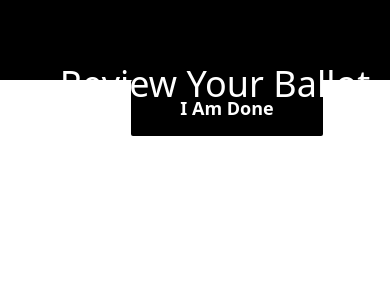
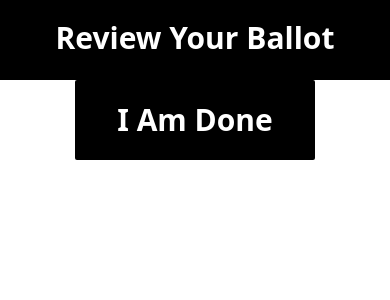
Before and after one commit to satyendradhaka/Election_Portal_2020, a Django app: template voter/templates/review.html in a window 390 px wide. Shown: the top 300 px of the page. Run offline with Django 3.2, Linux system fonts and the light colour scheme; the template is opened without the code that fills it: most values are stand-ins (such as "Sample title", 1, 10 or a date in 2020).

Commit message:
Made the review page responsive

```diff
--- a/geolocation/templates/verification.html
+++ b/geolocation/templates/verification.html
@@ -100,7 +100,7 @@
             </form>
         </div>
         <div class="lg:col-start-2 lg:col-span-3 place-self-center row-start-4 row-span-1 lg:row-span-3">
-            <button id="btnCapture" type="button" class="focus:bg-blue-500 relative bottom-10 lg:bottom-3 rounded-full shadow-lg bg-gray-100 w-24 h-24 lg:w-16 lg:h-16 hover:bg-blue-500">
+            <button id="btnCapture" type="button" class="focus:bg-blue-500 relative bottom-10 lg:bottom-28 left-7 rounded-full shadow-lg bg-gray-100 w-24 h-24 lg:w-16 lg:h-16 hover:bg-blue-500">
                 <img class="w-14 h-12 lg:h-7 ml-4 lg:ml-1" id="camera" src="{% static 'icons/camera.svg' %}" alt="">
                 <img class="w-14 h-12 lg:h-7 ml-4 lg:ml-1 hidden" id="video_camera" src="{% static 'icons/video.svg' %}" alt="">
             </button>
@@ -270,7 +270,7 @@
           }
           else{
             faceDetected=false;
-            await sleep(100);//if the last face detected is before 100 ms dont allow to click
+            await sleep(200);//if the last face detected is before 200 ms dont allow to click
             if (faceDetected==false){
               alert('No face in video')
             }
--- a/voter/static/css/base_copy.css
+++ b/voter/static/css/base_copy.css
@@ -95,7 +95,3 @@ li { cursor: pointer; }
 .custom-li {
   min-width: 50%;
 }
-
-.ab {
-  margin
-}
--- /dev/null
+++ b/voter/static/js/review.js
@@ -0,0 +1,3 @@
+$(document).ready(function () {
+
+});
--- a/voter/static/js/vote.js
+++ b/voter/static/js/vote.js
@@ -11,7 +11,6 @@ function getIds(contList) {
 }
 
 $(document).ready(function () {
-  console.log("ready!");
   $.each(ids, function(index, value) {
     $("#" + ids[index]).hover(
       function () {
--- a/voter/templates/base_cop_review.html
+++ b/voter/templates/base_cop_review.html
@@ -1,9 +1,15 @@
 <!DOCTYPE html>
+{% load static %}
 <html lang="en">
 <head>
     <meta charset="UTF-8">
     <meta name="viewport" content="width=device-width, initial-scale=1.0">
+
+    <script src="https://code.jquery.com/jquery-3.5.1.js" integrity="sha256-QWo7LDvxbWT2tbbQ97B53yJnYU3WhH/C8ycbRAkjPDc=" crossorigin="anonymous"></script>
     <link href="https://unpkg.com/tailwindcss@^2/dist/tailwind.min.css" rel="stylesheet">
+
+    <link rel="stylesheet" href="{% static 'css/base_cop_review.css' %}">
+    <script src="{% static 'js/review.js' %}"></script>
     <title>Document</title>
 </head>
 <body>
--- a/voter/templates/base_copy.html
+++ b/voter/templates/base_copy.html
@@ -25,8 +25,8 @@
 
   <div class="relative flex flex-row w-full h-40 sm:h-40 lg:h-40 bg-black gradient-black">
     <p class="relative top-10 sm:top-20 text-white pl-5 sm:pl-20 text-xl sm:text-3xl md:text-4xl 2xl:text-5xl" id="title">{% block designation %} {% endblock designation %}</p>
-    <button id="info-btn" class="relative top-5 sm:top-9 ml-5"><img src="{% static 'info.png' %}" alt=""></button>
-    <p id="info-txt" class="hidden relative top-8 sm:top-12 md:top-16 lg:top-5 ml-5 text-xs lg:text-base text-white w-80 md:w-96">Lorem ipsum dolor sit amet consectetur adipisicing elit. Deleniti vitae asperiores rerum, aspernatur aut facilis ad ducimus nihil magnam aliquid fugit molestias blanditiis quod cumque quidem quo aliquam eaque. Rem.</p>
+    <button id="info-btn" class="relative bottom-5 sm:top-9 ml-5"><img src="{% static 'info.png' %}" alt=""></button>
+    <p id="info-txt" class="hidden relative top-8 sm:top-12 md:top-16 lg:top-5 ml-5 text-xs lg:text-base text-white w-60 sm:w-80 md:w-96">Lorem ipsum dolor sit amet consectetur adipisicing elit. Deleniti vitae asperiores rerum, aspernatur aut facilis ad ducimus nihil magnam aliquid fugit molestias blanditiis quod cumque quidem quo aliquam eaque. Rem.</p>
   </div>
 
 
--- a/voter/templates/review.html
+++ b/voter/templates/review.html
@@ -2,21 +2,19 @@
 {% load static %}
 {% block content %}
 <div class="relative w-full text-center h-20 sm:h-28 lg:h-32 bg-black gradient-black">
-    <p class="relative top-16 sm:top-10 text-white pl-10 sm:pl-16 lg:pl-20 text-4xl sm:text-5xl" id="title">Review Your Ballot</p>
+    <p class="relative font-bold top-5 sm:top-10 text-white text-3xl sm:text-4xl md:text-5xl" id="title">Review Your Ballot</p>
 </div>
-<form class="ml-16" method="post">
+<form method="post">
     {% csrf_token %}
     {% for candidate in selectedCandidates %}
         {% if candidate.0 == "VP" %}
-            <p class="text-3xl">Vice President</p>
-            <br>
-            <ul class="space-y-4 sm:space-y-0 sm:flex sm:flex-wrap sm:space-x-10"></ul>
-            <button type="submit" name="choice" value={{candidate.2}}>
-                <li id="{{candidate.1.pk}}"
-                class="w-40 custom-li hover:shadow transition-colors duration-300 ease-in-out bg-gray-50 border-2 border-black px-4 rounded-md">
+            <p class="ml-5 sm:ml-10 text-2xl sm:text-3xl">Vice President</p>
+            <ul class="sm:flex sm:flex-wrap space-x-7 sm:space-x-10">
+                <button class="mt-3 mb-3 ml-5 sm:mt-5 sm:mb-5 sm:ml-10" type="submit" name="choice" value={{candidate.2}}>
+                    <li class="w-40 custom-li hover:shadow transition-colors duration-300 ease-in-out bg-gray-50 border-2 border-black px-4 rounded-md">
                         <span  class="py-4 content-center ">
                             <span id = "action_box_container_{{candidate.1.pk}}"
-                            class="relative right-14 top-3 transition-opacity duration-500 ease-in-out absolute m-auto border border-black rounded-md bg-gray-100 text-base font-bold px-3 py-2 ">
+                                class="relative right-14 ml-5 top-3 transition-opacity duration-500 ease-in-out absolute m-auto border border-black rounded-md bg-gray-100 text-base font-bold px-3 py-2 ">
                                 <span id="text_{{candidate.1.pk}}" class="hidden" >Review</span><span id="index_{{candidate.1.pk}}">{{candidate.0}}
                                 </span>
                             </span>
@@ -44,23 +42,25 @@
                     </li>
                 </button>
             </ul>
-            <br>
         {% endif %}
 
         {% if forloop.counter == 2 %}
             <br>
-            <p class="text-3xl">Boards</p>
-            <br>
-            <ul class="space-y-4 sm:space-y-0 sm:flex sm:flex-wrap sm:space-x-10">
+            <p class="ml-5 sm:ml-10 text-2xl sm:text-3xl">Boards</p>
+            <ul class="sm:flex sm:flex-wrap space-x-7 sm:space-x-10">
+                <button class="mt-3 mb-3 ml-5 sm:mt-5 sm:mb-5 sm:ml-10" type="submit" name="choice" value={{candidate.2}}>
         {% endif %}
 
         {% if forloop.counter >= 2 and 8 >= forloop.counter %}
-            <button type="submit" name="choice" value={{candidate.2}}>
+
+            {% if not forloop.counter == 2 %}
+                <button class="mt-3 mb-3 sm:mt-5 sm:mb-5" type="submit" name="choice" value={{candidate.2}}>
+            {% endif %}
                     <li id="{{candidate.1.pk}}"
                 class="w-40 custom-li hover:shadow transition-colors duration-300 ease-in-out bg-gray-50 border-2 border-black px-4 rounded-md">
                     <span  class="py-4 content-center ">
                         <span id = "action_box_container_{{candidate.1.pk}}"
-                            class="relative right-10 top-3 transition-opacity duration-500 ease-in-out absolute m-auto border border-black rounded-md bg-gray-100 text-base font-bold px-3 py-2 ">
+                            class="relative right-10 transition-opacity duration-500 ease-in-out absolute m-auto border border-black rounded-md bg-gray-100 text-base font-bold px-3 py-2 ">
                             <span id="text_{{candidate.1.pk}}" class="hidden" >Review</span><span id="index_{{candidate.1.pk}}">
                                 {{candidate.0}}
                             </span>
@@ -94,14 +94,13 @@
         {% if forloop.counter == 8 %}
             </ul>
             <br>
-            <p class="text-3xl">Senate</p>
-            <br>
+            <p class="ml-5 sm:ml-10 text-2xl sm:text-3xl">Senate</p>
         {% endif %}
 
         {% if forloop.counter >= 9 %}
-            <ul class="space-y-4 sm:space-y-0 sm:flex sm:flex-wrap space-x-10">
+            <ul class="sm:flex sm:flex-wrap space-x-7 sm:space-x-10">
                 {% if candidate.1 == "NOTA" %}
-                <button type="submit" name="choice" value={{candidate.2}}>
+                    <button class="mt-3 mb-3 ml-5 sm:mt-5 sm:mb-5 sm:ml-10" type="submit" name="choice" value={{candidate.2}}>
                         <li id="{{candidate.1.pk}}"
                             class="w-40 custom-li hover:shadow transition-colors duration-300 ease-in-out bg-gray-50 border-2 border-black px-4 rounded-md">
                                 <span  class="py-4 content-center ">
@@ -124,7 +123,11 @@
                     </button>
                 {% else %}
                     {% for cand in candidate.1 %}
-                        <button type="submit" name="choice" value={{candidate.2}}>
+                        {% if forloop.counter == 1 %}
+                            <button class="mt-3 mb-3 ml-5 sm:mt-5 sm:mb-5 sm:ml-10" type="submit" name="choice" value={{candidate.2}}>
+                        {% else %}
+                            <button class="mt-3 mb-3 sm:mt-5 sm:mb-5" type="submit" name="choice" value={{candidate.2}}>
+                        {% endif %}
                             <li id="{{cand.1.pk}}"
                                 class="w-40 custom-li hover:shadow transition-colors duration-300 ease-in-out bg-gray-50 border-2 border-black px-4 rounded-md">
                                     <span  class="py-4 content-center ">
@@ -151,10 +154,9 @@
             <br>
         {% endif %}
     {% endfor %}
-    <div class="place-self-center">
-        <button type="submit" name="choice" value="done" class="place-self-center bg-black text-white h-14 w-48 text-lg text-center font-bold rounded-sm next-btn">I Am Done</button>
+    <div class="w-full text-center mb-10">
+        <button type="submit" name="choice" value="done" class="bg-black text-white h-20 w-60 text-3xl text-center font-bold rounded-sm next-btn">I Am Done</button>
     </div>
-    <!-- <button type="submit" >I Am Done</button> -->
 </form>
 {% endblock %}
 <!-- candidate.0 is the post and candidate.1 is the candidate object or NOTA can access any of the properties -->
```
Also changed, not shown: images/voters/180104008.png, images/voters/190101081.png, voter/static/css/base_cop_review.css (added), voter/templates/thankyou.html (line endings or trailing spaces). Lines whose indentation alone changed are shown as unchanged.
